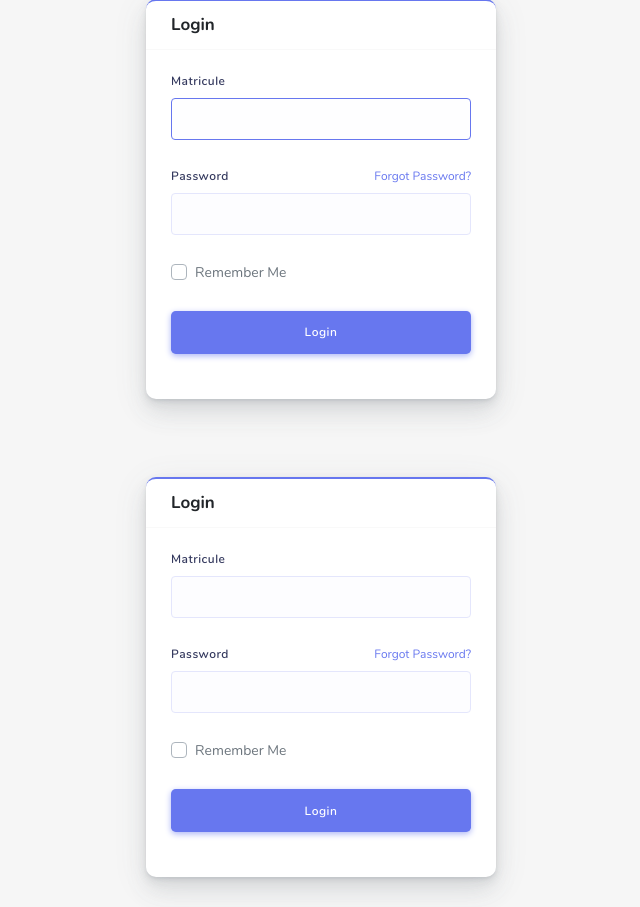
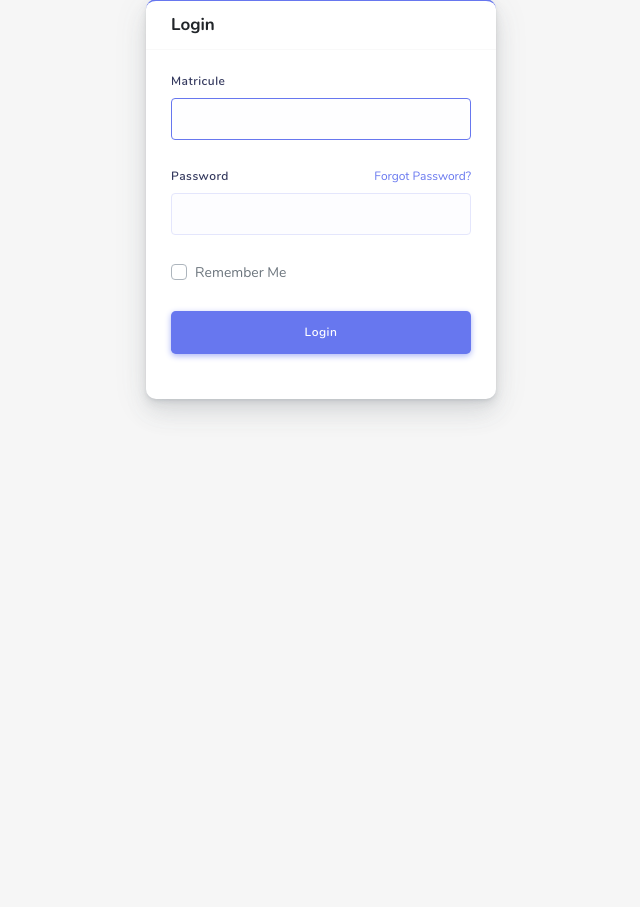
Before and after one commit to tientcheudonald237/suivie-soutenance-departement-informatique, a Django app: page /login in a window 1280 px wide. Shown: the part 49-956 px from the top of the page, without its empty margins (319-959 px from the left). After the commit the page ends 465 px from the top, so only its background shows below. Run offline with Django 4.2, Linux system fonts and the light colour scheme; some libraries are stand-ins or nearby versions.

```diff
--- a/templates/authentification/login.html
+++ b/templates/authentification/login.html
@@ -2,6 +2,7 @@
 {% load static %}
 
 <html lang="en">
+
 <head>
     <meta charset="UTF-8">
     <meta content="width=device-width, initial-scale=1, maximum-scale=1, shrink-to-fit=no" name="viewport">
@@ -23,7 +24,8 @@
         <section class="section">
             <div class="container mt-5">
                 <div class="row">
-            <div class="col-12 col-sm-8 offset-sm-2 col-md-6 offset-md-3 col-lg-6 offset-lg-3 col-xl-4 offset-xl-4">
+                    <div
+                        class="col-12 col-sm-8 offset-sm-2 col-md-6 offset-md-3 col-lg-6 offset-lg-3 col-xl-4 offset-xl-4">
                         <div class="card card-primary">
                             <div class="card-header">
                                 <h4>Login</h4>
@@ -32,7 +34,8 @@
                                 <form method="POST" action="#" class="needs-validation" novalidate="">
                                     <div class="form-group">
                                         <label for="matricule">Matricule</label>
-                      <input id="matricule" type="text" class="form-control" name="matricule" tabindex="1" required autofocus>
+                                        <input id="matricule" type="text" class="form-control" name="matricule"
+                                            tabindex="1" required autofocus>
                                         <div class="invalid-feedback">
                                             Please fill in your matricule
                                         </div>
@@ -46,14 +49,16 @@
                                                 </a>
                                             </div>
                                         </div>
-                      <input id="password" type="password" class="form-control" name="password" tabindex="2" required>
+                                        <input id="password" type="password" class="form-control" name="password"
+                                            tabindex="2" required>
                                         <div class="invalid-feedback">
                                             please fill in your password
                                         </div>
                                     </div>
                                     <div class="form-group">
                                         <div class="custom-control custom-checkbox">
-                        <input type="checkbox" name="remember" class="custom-control-input" tabindex="3" id="remember-me">
+                                            <input type="checkbox" name="remember" class="custom-control-input"
+                                                tabindex="3" id="remember-me">
                                             <label class="custom-control-label" for="remember-me">Remember Me</label>
                                         </div>
                                     </div>
@@ -81,69 +86,5 @@
 </body>
 
 <!-- auth-login.html  21 Nov 2019 03:49:32 GMT -->
+
 </html>
-<body>
-  <div class="loader"></div>
-  <div id="app">
-    <section class="section">
-      <div class="container mt-5">
-        <div class="row">
-          <div class="col-12 col-sm-8 offset-sm-2 col-md-6 offset-md-3 col-lg-6 offset-lg-3 col-xl-4 offset-xl-4">
-            <div class="card card-primary">
-              <div class="card-header">
-                <h4>Login</h4>
-              </div>
-              <div class="card-body">
-                <form method="POST" action="#" class="needs-validation" novalidate="">
-                  <div class="form-group">
-                    <label for="matricule">Matricule</label>
-                    <input id="matricule" type="text" class="form-control" name="matricule" tabindex="1" required autofocus>
-                    <div class="invalid-feedback">
-                      Please fill in your matricule
-                    </div>
-                  </div>
-                  <div class="form-group">
-                    <div class="d-block">
-                      <label for="password" class="control-label">Password</label>
-                      <div class="float-right">
-                        <a href="auth-forgot-password.html" class="text-small">
-                          Forgot Password?
-                        </a>
-                      </div>
-                    </div>
-                    <input id="password" type="password" class="form-control" name="password" tabindex="2" required>
-                    <div class="invalid-feedback">
-                      please fill in your password
-                    </div>
-                  </div>
-                  <div class="form-group">
-                    <div class="custom-control custom-checkbox">
-                      <input type="checkbox" name="remember" class="custom-control-input" tabindex="3" id="remember-me">
-                      <label class="custom-control-label" for="remember-me">Remember Me</label>
-                    </div>
-                  </div>
-                  <div class="form-group">
-                    <button type="submit" class="btn btn-primary btn-lg btn-block" tabindex="4">
-                      Login
-                    </button>
-                  </div>
-                </form>
-              </div>
-            </div>
-          </div>
-        </div>
-      </div>
-    </section>
-  </div>
-  <!-- General JS Scripts -->
-  <script src="{% static 'assets/js/app.min.js' %}"></script>
-  <!-- JS Libraies -->
-  <!-- Page Specific JS File -->
-  <!-- Template JS File -->
-  <script src="{% static 'assets/js/scripts.js' %}"></script>
-  <!-- Custom JS File -->
-  <script src="{% static 'assets/js/custom.js' %}"></script>
-</body>
-
-<!-- auth-login.html  21 Nov 2019 03:49:32 GMT -->
-</html>
```
Also changed, not shown: 1 other file. Lines whose indentation alone changed are shown as unchanged.
